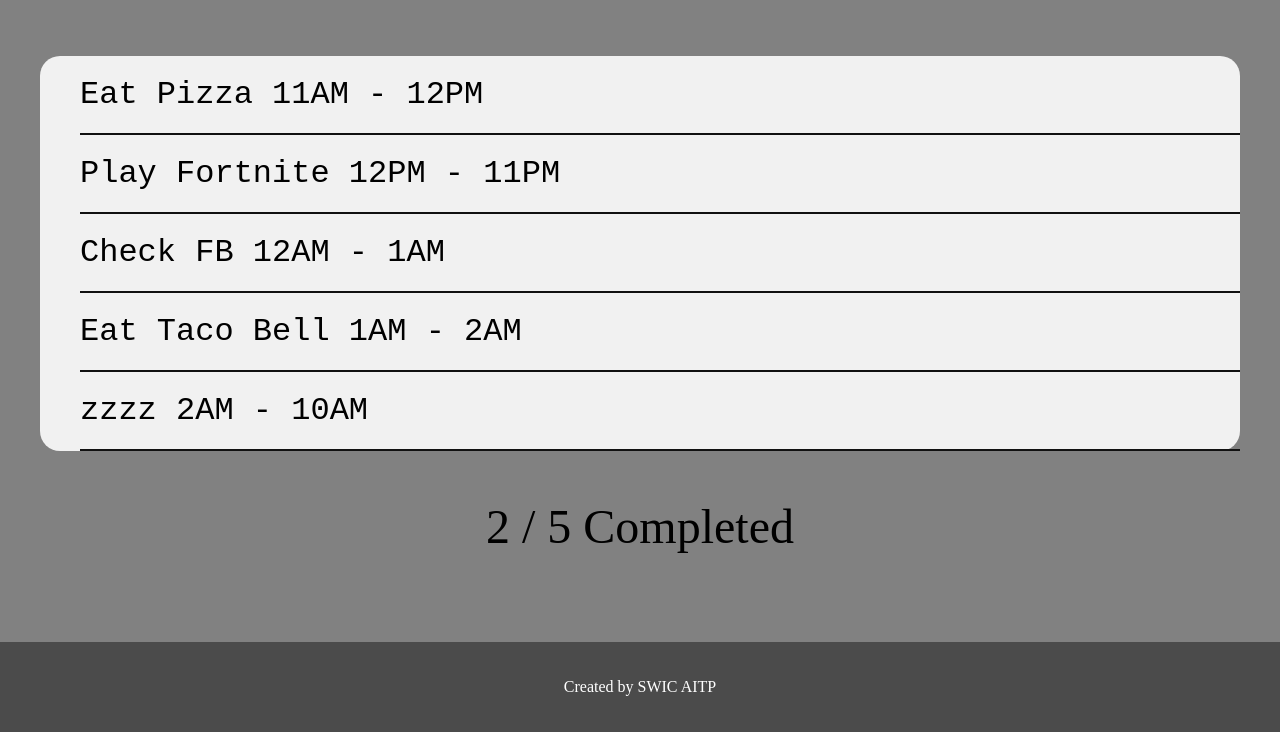
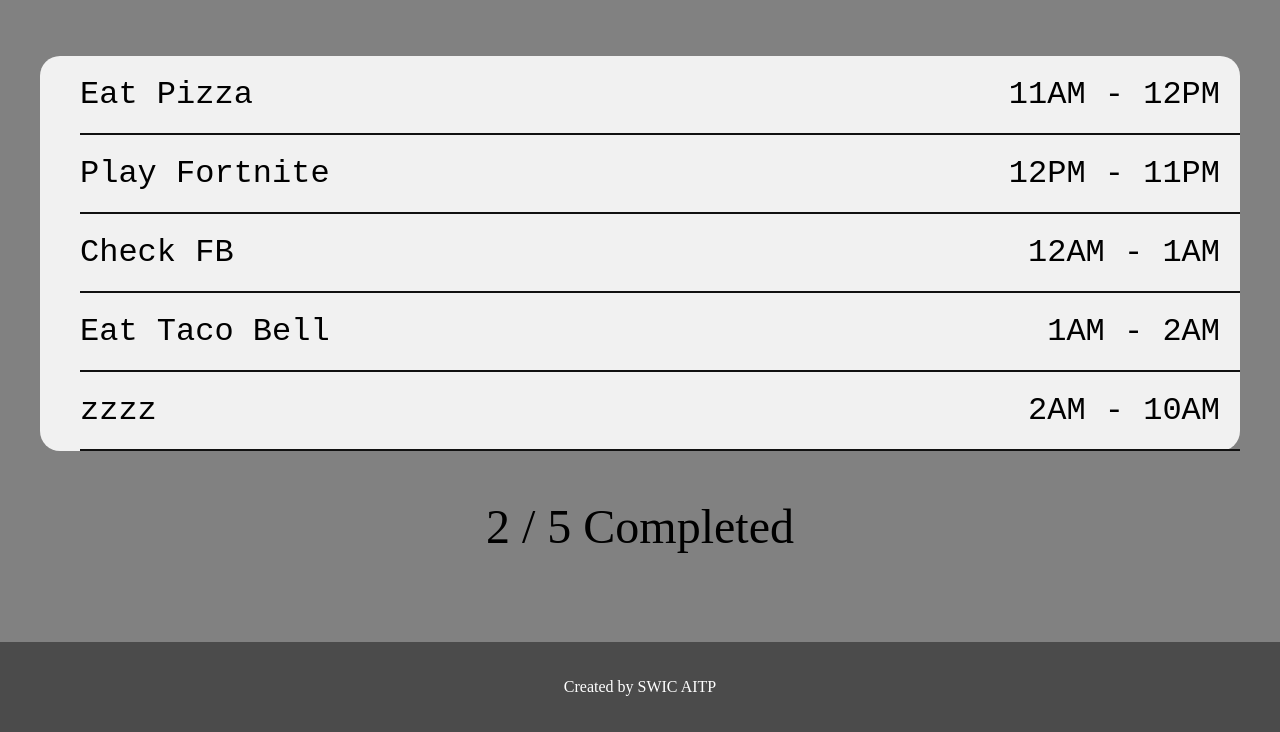
Before and after one commit to swicaitp/todo-list, a PHP site: page / in a window 1280 px wide. Shown: the part 147-879 px from the top of the page. Run offline with PHP 8.4, Linux system fonts and the light colour scheme; some libraries are stand-ins or nearby versions.

Commit message:
Fixed Span Styling

```diff
--- a/index.html
+++ b/index.html
@@ -49,7 +49,9 @@
 
         <li>
           zzzz
-          2AM - 10AM
+          <span>
+            2AM - 10AM
+          </span>
         </li>
       </ul>
 
--- a/styles.css
+++ b/styles.css
@@ -45,6 +45,9 @@ font-family: 'Courier New', Courier, monospace;
 padding: 20px 20px 20px 0px;
 border-bottom: 2px solid #111;
 }
+.column .taskList li span{
+  float: right;
+}
 .progress{
 display: block;
 text-align: center;
```
